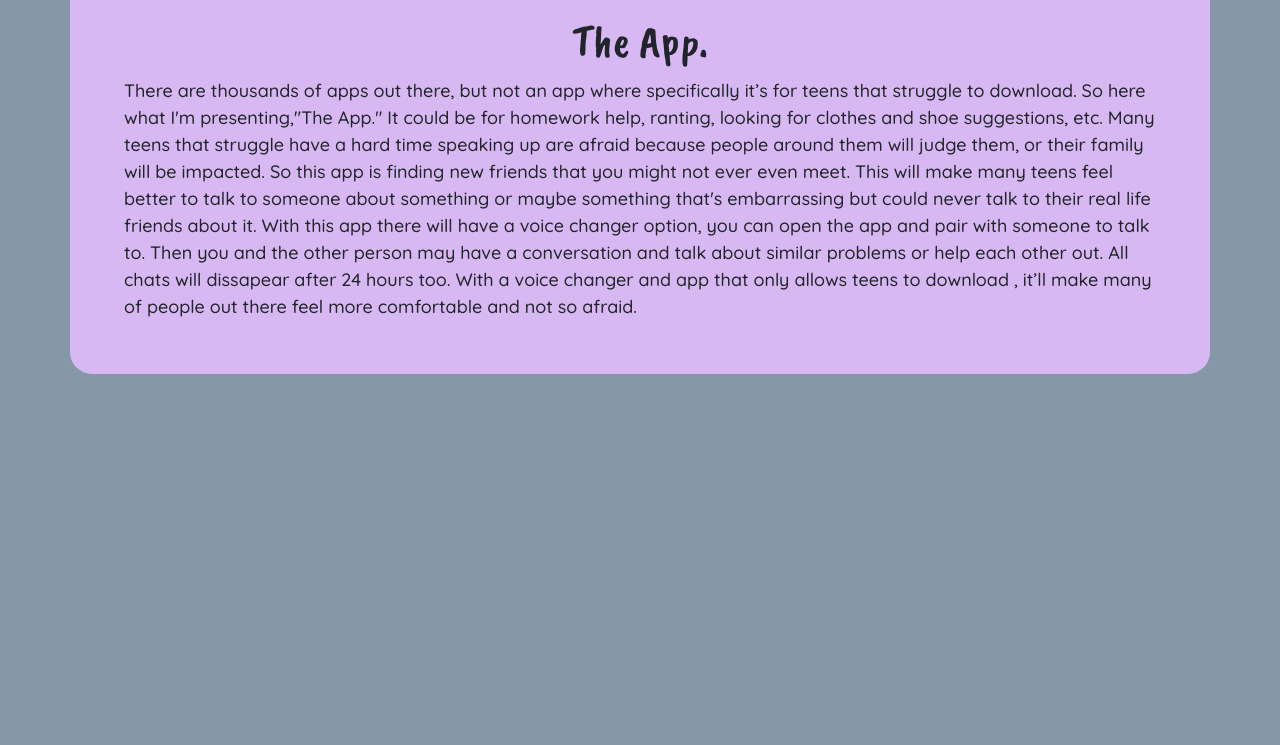
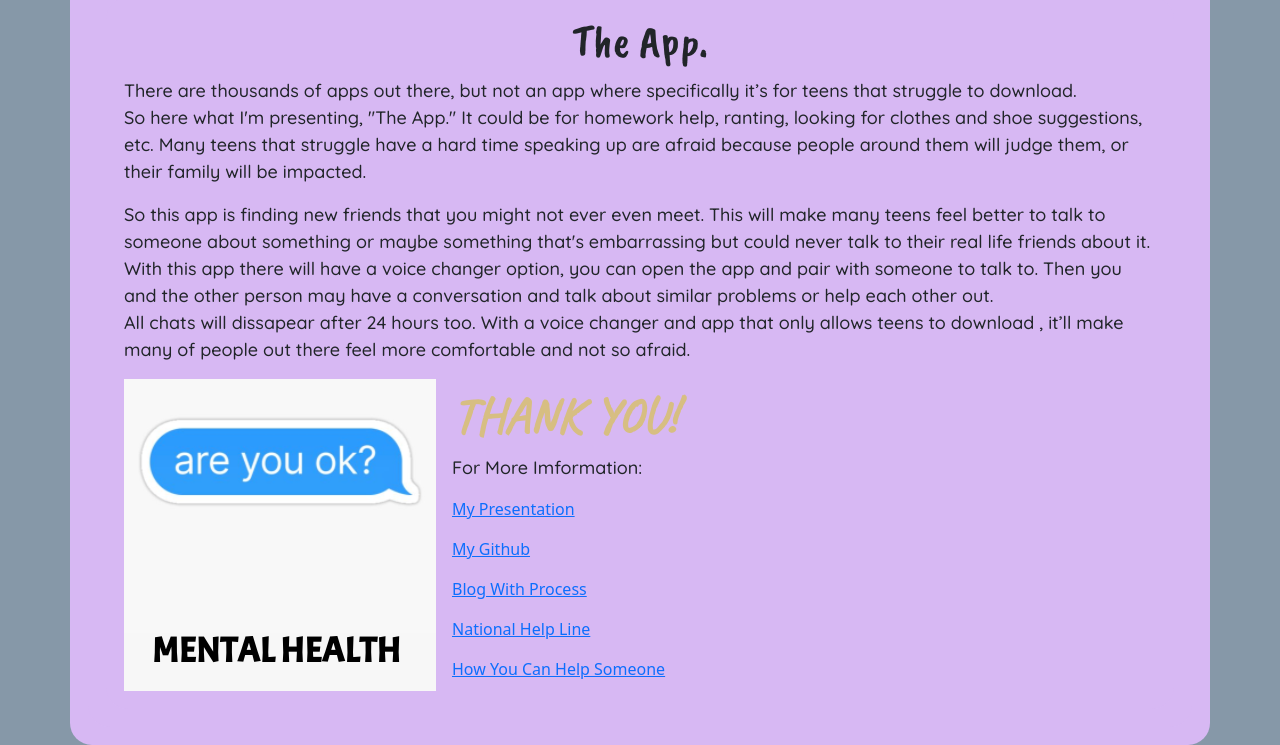
Before and after one commit to yukiz3256/mental-health, a plain HTML site: page index.html in a window 1280 px wide. Shown: the part 2469-3214 px from the top of the page. Before the commit the page ends 2843 px from the top, so only its background shows below. Drawn offline with nearby package versions, Linux system fonts and the light colour scheme; a script that the page names is missing; a web font is replaced by a local one.

Commit message:
linksattheend

```diff
--- a/index.html
+++ b/index.html
@@ -45,6 +45,11 @@
 
 
             }
+            h15{     font-family: 'Caveat', cursive;
+              color: #D7BE82;
+              font-size: 50px;
+
+            }
             h5{
           font-family: 'Quicksand', sans-serif;
             }
@@ -54,6 +59,10 @@
               font-size: 18px;
                 font-family: 'Quicksand', sans-serif;
 
+            }
+            .flex-shrink-0 me-3{
+              width:30px;
+              Height: 300px;
             }
             h6{
              font-family: 'Caveat', cursive;
@@ -259,17 +268,36 @@ and creativeness.
 
 <h11>
   There are thousands of apps out there, but not an app where specifically it’s for teens that struggle
-to download. So here what I'm presenting,"The App." It could be for homework help, ranting, looking for clothes and
+to download.
+<p> So here what I'm presenting, "The App."
+It could be for homework help, ranting, looking for clothes and
 shoe suggestions, etc. Many teens that struggle have a hard time speaking up are afraid because people around them will judge them,
-or their family will be impacted.
+or their family will be impacted.  </p>
 So this app is finding new friends that you might not ever even
 meet. This will make many teens feel better to talk to someone about something
 or maybe something that's embarrassing but could never talk to their real life
 friends about it. With this app there will have a voice changer option, you can open the app and
 pair with someone to talk to. Then you and the other person may have a
-conversation and talk about similar problems or help each other out. All chats will dissapear after 24 hours too.
+conversation and talk about similar problems or help each other out.
+<p>All chats will dissapear after 24 hours too.
 With a voice changer and app that only allows teens to download , it’ll make
-many of people out there feel more comfortable and not so afraid. </h11>
+many of people out there feel more comfortable and not so afraid.</p>  </h11>
+
+<div class="d-flex position-relative">
+  <img src="cover.png" class="flex-shrink-0 me-3" alt="...">
+  <div>
+   <b><h15 class="mt-0">THANK YOU!</h15></b>
+    <h11> <p> For More Imformation: </p> </h11>
+    <a href="https://docs.google.com/presentation/d/1vnQwdM8jSKn-eZARlEvUd2YGkDhgAsQKuPjBdMRKhbw/edit#slide=id.gdfc54642db_0_87">My Presentation</a>
+    <p> </p>
+    <a href="https://github.com/yukiz3256">My Github</a>
+    <p> </p>
+    <a href= "https://docs.google.com/document/d/1u-JH2XdWxcDi_8JTQvjnbTO6hP4tKZPmOQUR78bS9BI/edit# "> Blog With Process</a>
+ <p> </p>
+ <a href= "https://www.samhsa.gov/find-help/national-helpline">National Help Line</a>
+ <p></p>
+ <a href= " https://www.mentalhealth.gov/talk/friends-family-members"> How You Can Help Someone </a>
+  </div>
 </div>
         <script src="https://cdn.jsdelivr.net/npm/bootstrap@5.0.1/dist/js/bootstrap.bundle.min.js"></script>
         <script src="script.js"></script>
```
Also changed, not shown: cover.png (added).
